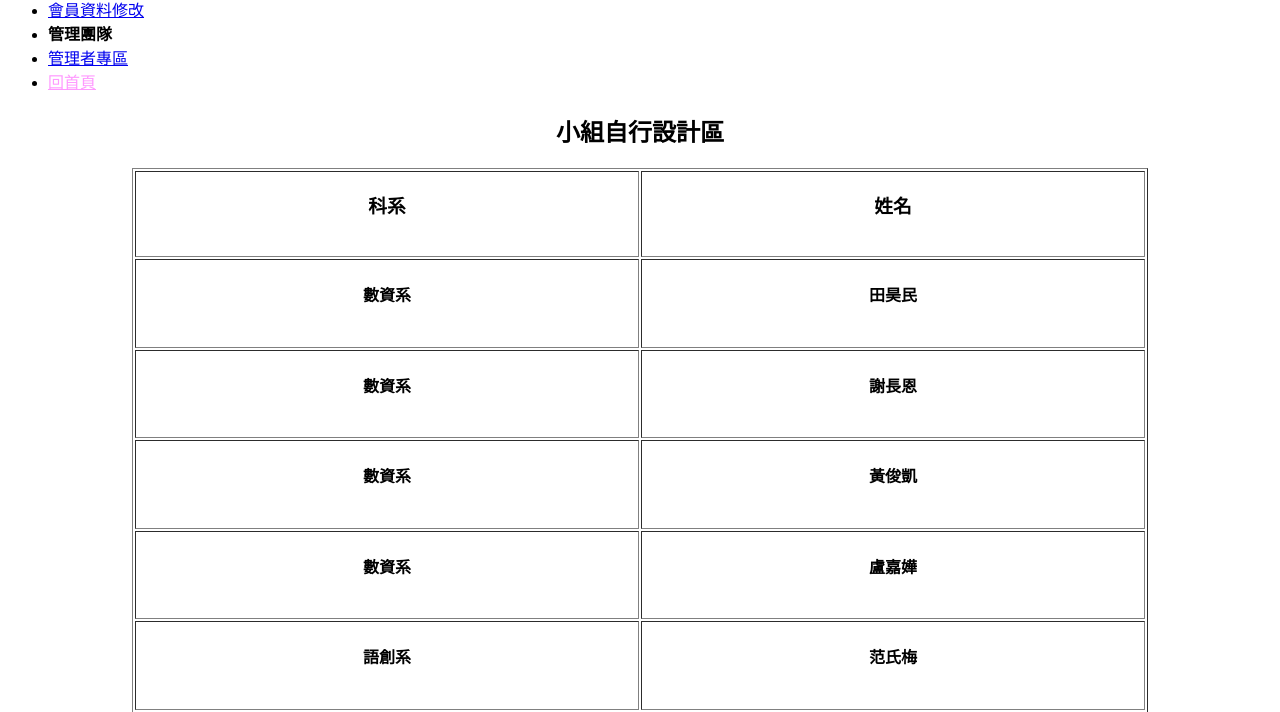
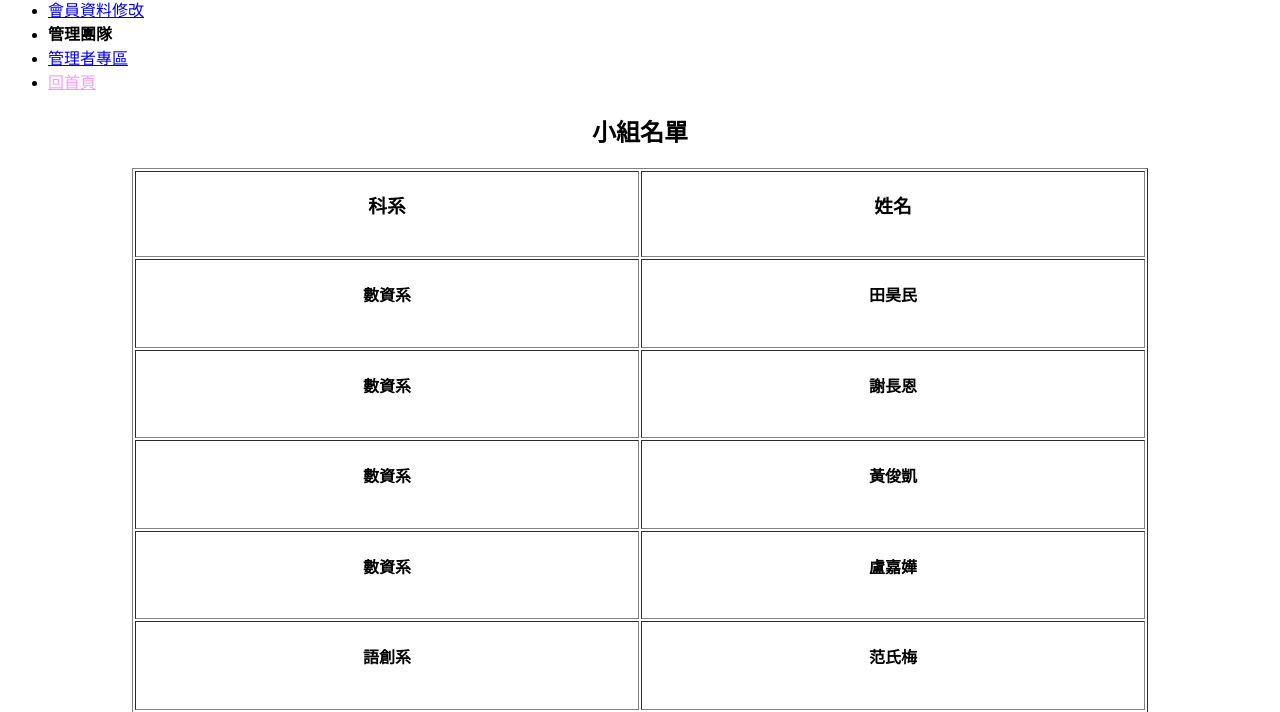
Before and after one commit to NTUEGROUP2/Group2, a PHP site: page /group.php in a window 1280 px wide. Shown: the part 174-886 px from the top of the page. Run offline with PHP 8.4, Linux system fonts and the light colour scheme.

Commit message:
Update group.php

```diff
--- a/group.php
+++ b/group.php
@@ -26,7 +26,7 @@
 <div id="CONTENT" >
 	<p>
 		<center>
-		<h2>小組自行設計區<br/></h2>
+		<h2>小組名單<br/></h2>
 		<table border = 1>
 		<tr>
 			<td height = 5 width = 500 align = center> <h3>科系</h3><br/></td>
```
